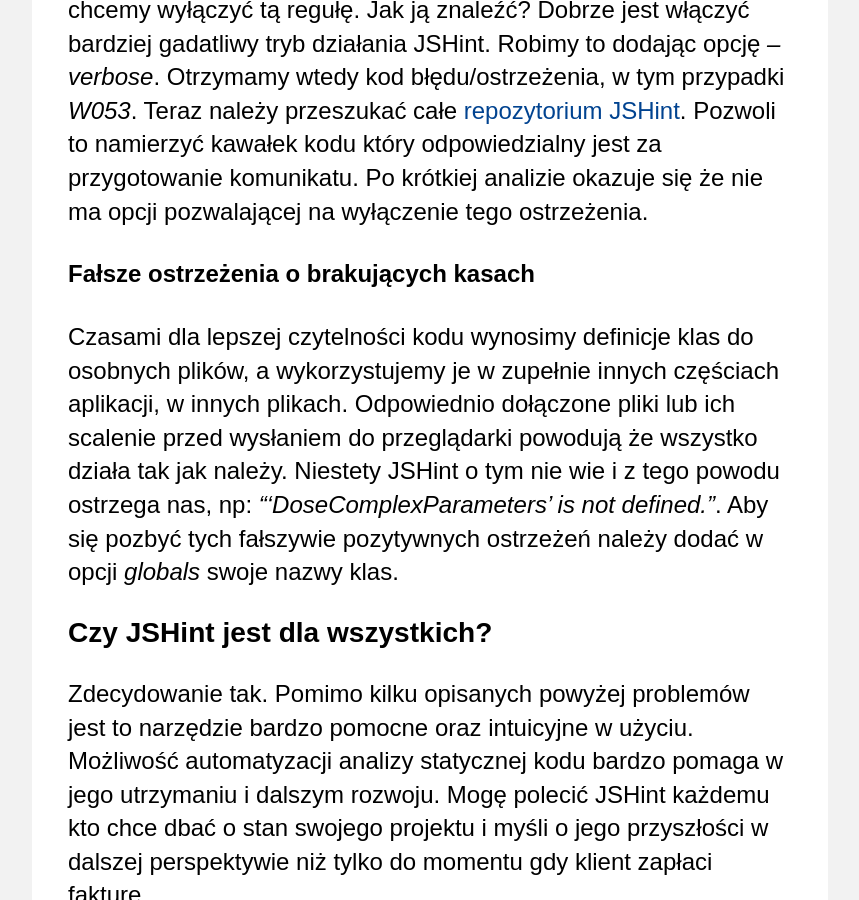
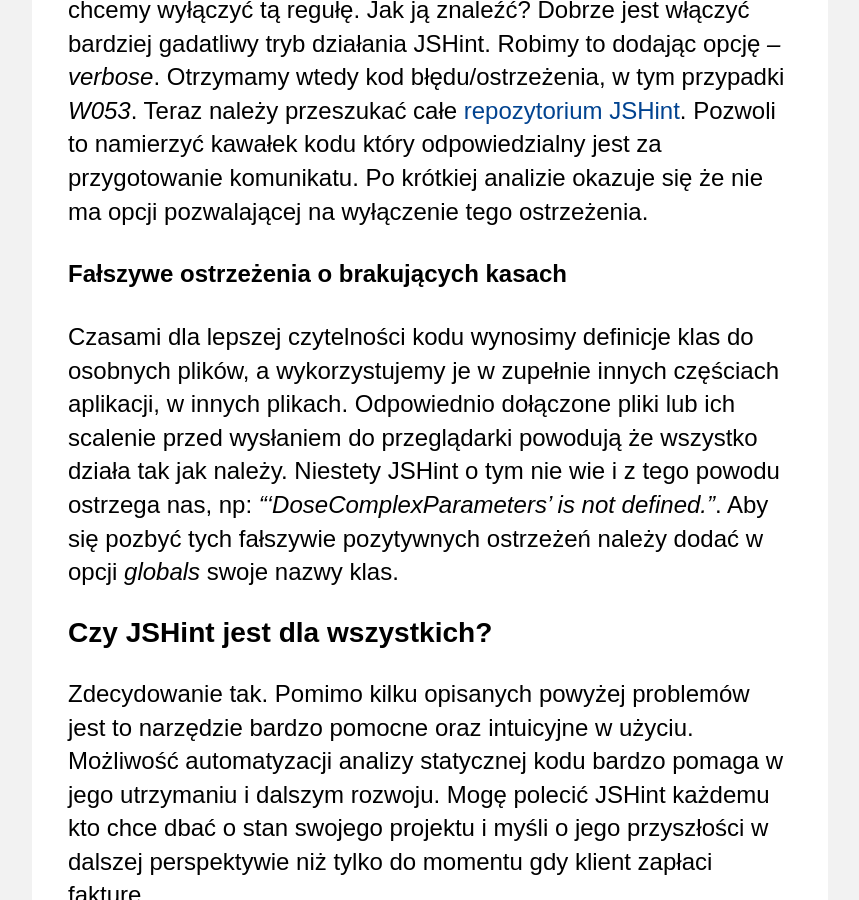
Before and after one commit to maciejlew/maciejlew.github.io, a Jekyll site: the page built from _posts/2016-05-16-jshint-jakosc-kodu-js-pod-kontrola.md, in a window 1280 px wide and 900 px high, scrolled down 5199 px. Shown: the whole window, without its empty margins (416-1275 px from the left). Built offline with Jekyll 4.4.1, drawn with Linux system fonts in a browser that asks for light colours; a script that is not in the unit is left out; comment, search, counter and statistics services are not loaded.

Commit message:
Fixes typo

```diff
--- a/_posts/2016-05-16-jshint-jakosc-kodu-js-pod-kontrola.md
+++ b/_posts/2016-05-16-jshint-jakosc-kodu-js-pod-kontrola.md
@@ -178,7 +178,7 @@ JSHint][6]. Pozwoli to namierzyć kawałek kodu który odpowiedzialny jest za
 przygotowanie komunikatu. Po krótkiej analizie okazuje się że nie ma opcji
 pozwalającej na wyłączenie tego ostrzeżenia.
 
-#### Fałsze ostrzeżenia o brakujących kasach
+#### Fałszywe ostrzeżenia o brakujących kasach
 
 Czasami dla lepszej czytelności kodu wynosimy definicje klas do osobnych plików,
 a wykorzystujemy je w zupełnie innych częściach aplikacji, w innych plikach.
```
